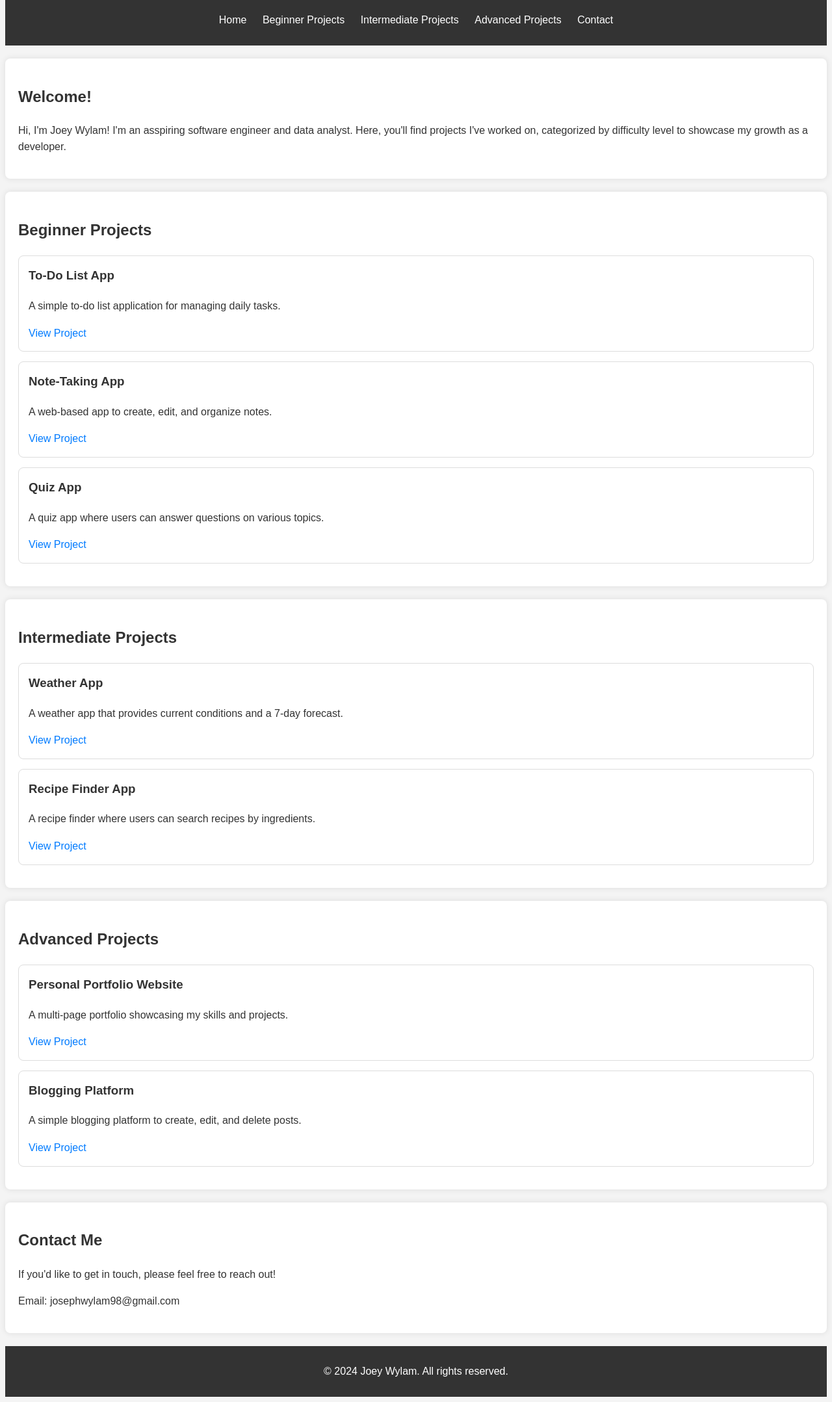
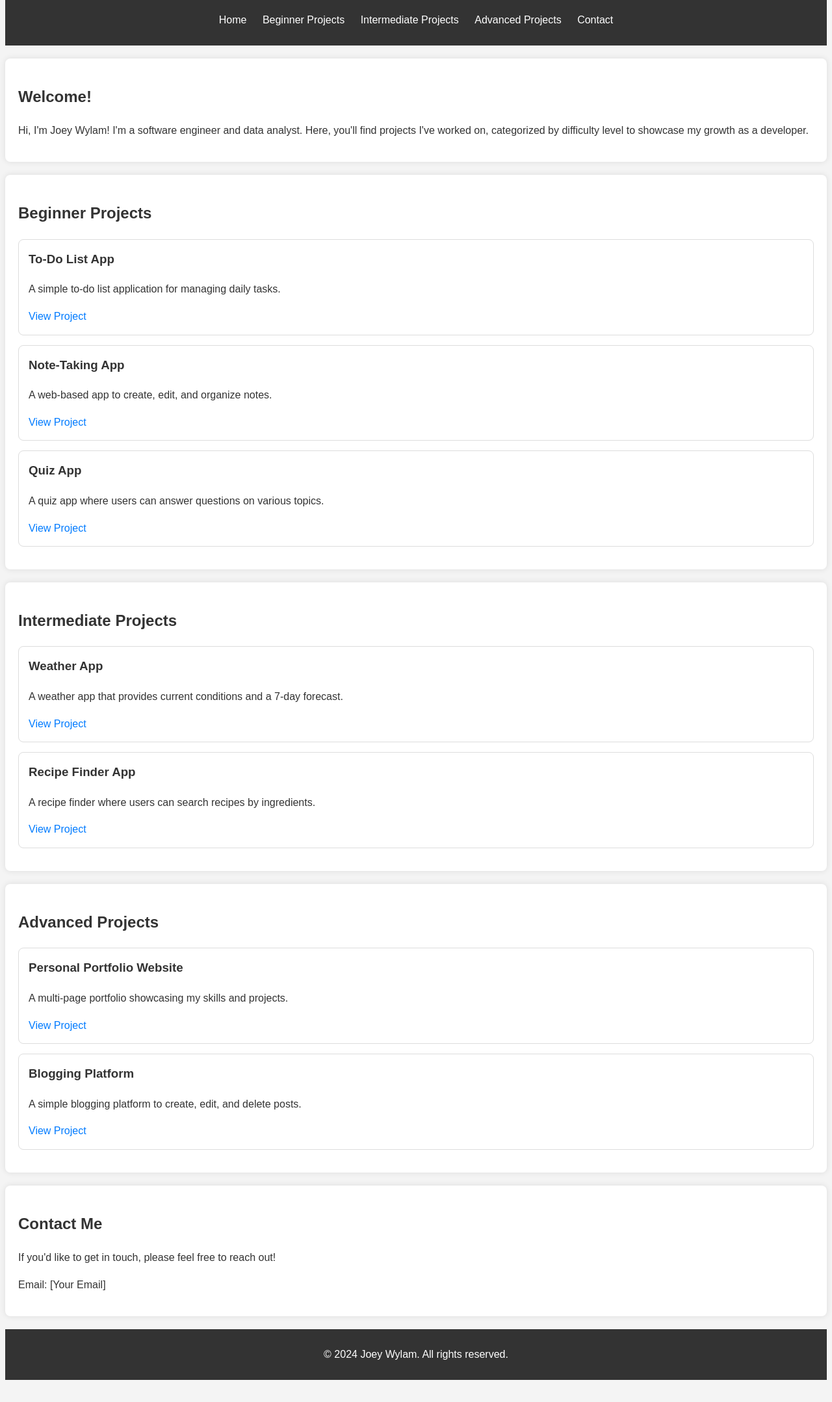
Before and after one commit to joeywylam/Portfolio, a plain HTML site: page index.html in a window 1280 px wide. Shown: the part 94-2251 px from the top of the page at 65% size. After the commit the page ends 2225 px from the top, so only its background shows below. Drawn offline with Linux system fonts and the light colour scheme.

Commit message:
Update index.html

```diff
--- a/index.html
+++ b/index.html
@@ -22,7 +22,7 @@
 
     <section id="home">
         <h2>Welcome!</h2>
-        <p>Hi, I'm Joey Wylam! I'm an asspiring software engineer and data analyst. Here, you'll find projects I've worked on, categorized by difficulty level to showcase my growth as a developer.</p>
+        <p>Hi, I'm Joey Wylam! I'm a software engineer and data analyst. Here, you'll find projects I've worked on, categorized by difficulty level to showcase my growth as a developer.</p>
     </section>
 
     <section id="beginner">
@@ -77,13 +77,14 @@
     <section id="contact">
         <h2>Contact Me</h2>
         <p>If you'd like to get in touch, please feel free to reach out!</p>
-        <p>Email: josephwylam98@gmail.com</p>
+        <p>Email: [Your Email]</p>
     </section>
 
     <footer>
         <p>© 2024 Joey Wylam. All rights reserved.</p>
     </footer>
 
+    <!-- Include JavaScript file here -->
     <script src="script.js"></script>
 </body>
 </html>
```
